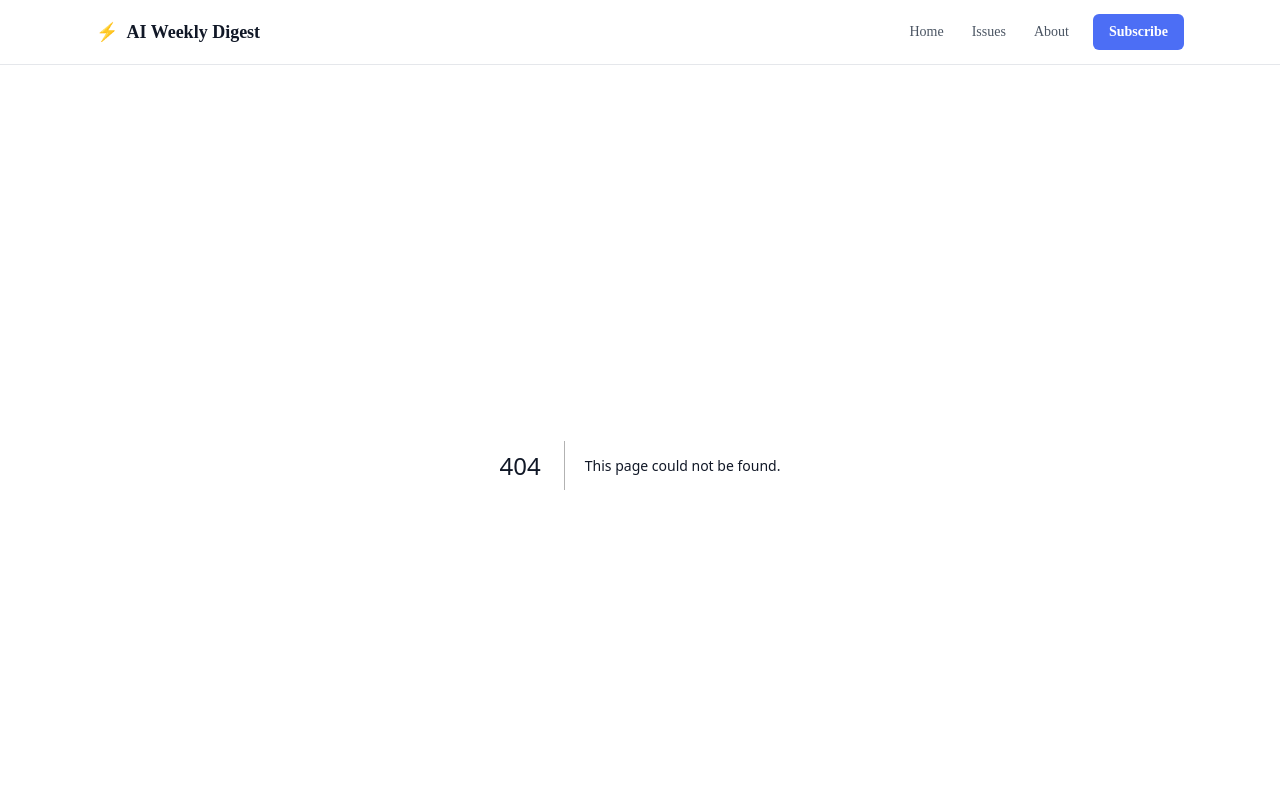
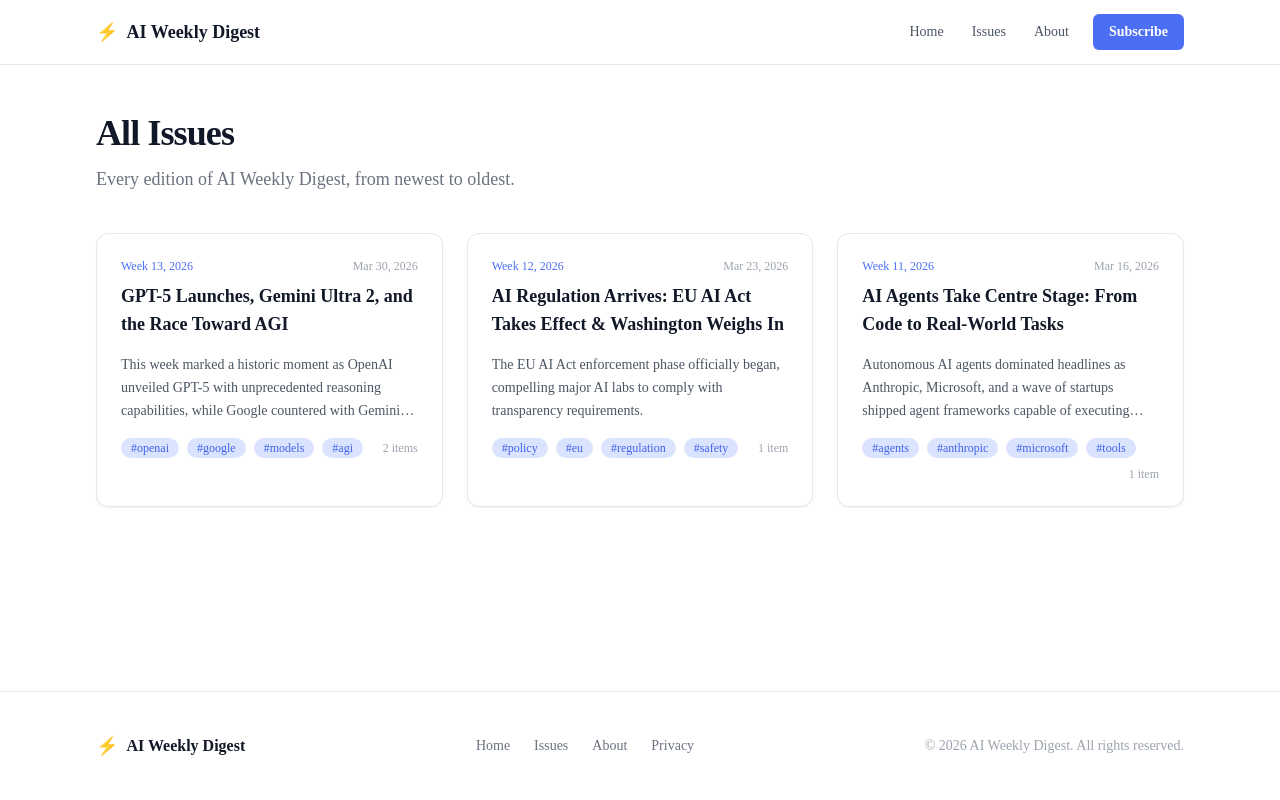
Before and after one commit to gsdevelopmentromania-jpg/ai-weekly-digest-test, a Next.js app: page /digest in a window 1280 px wide. Before the commit this address had no page. Shown: the top 800 px of the page. Built offline with nearby package versions, Linux system fonts and the light colour scheme.

Commit message:
feat: add digest listing page (/digest)

```diff
--- /dev/null
+++ b/app/digest/page.tsx
@@ -0,0 +1,113 @@
+import type { Metadata } from 'next';
+import { DigestCard } from '@/components/DigestCard';
+import type { DigestIssue } from '@/types';
+
+export const metadata: Metadata = {
+  title: 'All Issues',
+  description: 'Browse all editions of AI Weekly Digest — your weekly AI newsletter.',
+};
+
+/** Mock data — replace with Supabase query once data layer is wired */
+const allIssues: DigestIssue[] = [
+  {
+    id: '3',
+    slug: 'week-13-2026',
+    title: 'GPT-5 Launches, Gemini Ultra 2, and the Race Toward AGI',
+    weekLabel: 'Week 13, 2026',
+    publishedAt: '2026-03-30T00:00:00Z',
+    summary:
+      'This week marked a historic moment as OpenAI unveiled GPT-5 with unprecedented reasoning capabilities, while Google countered with Gemini Ultra 2.',
+    tags: ['openai', 'google', 'models', 'agi'],
+    items: [
+      {
+        id: 'i1',
+        title: 'OpenAI Unveils GPT-5',
+        url: 'https://openai.com',
+        source: 'OpenAI Blog',
+        summary: 'GPT-5 demonstrates breakthrough performance on reasoning benchmarks.',
+        category: 'product',
+        publishedAt: '2026-03-28T00:00:00Z',
+      },
+      {
+        id: 'i2',
+        title: 'Google DeepMind Releases Gemini Ultra 2',
+        url: 'https://deepmind.google',
+        source: 'DeepMind',
+        summary: "Google's latest flagship model rivals GPT-5 on multimodal tasks.",
+        category: 'product',
+        publishedAt: '2026-03-29T00:00:00Z',
+      },
+    ],
+  },
+  {
+    id: '2',
+    slug: 'week-12-2026',
+    title: 'AI Regulation Arrives: EU AI Act Takes Effect & Washington Weighs In',
+    weekLabel: 'Week 12, 2026',
+    publishedAt: '2026-03-23T00:00:00Z',
+    summary:
+      'The EU AI Act enforcement phase officially began, compelling major AI labs to comply with transparency requirements.',
+    tags: ['policy', 'eu', 'regulation', 'safety'],
+    items: [
+      {
+        id: 'i3',
+        title: 'EU AI Act Enforcement Begins',
+        url: 'https://ec.europa.eu',
+        source: 'European Commission',
+        summary: 'The landmark regulation enters enforcement, setting global standards.',
+        category: 'policy',
+        publishedAt: '2026-03-21T00:00:00Z',
+      },
+    ],
+  },
+  {
+    id: '1',
+    slug: 'week-11-2026',
+    title: 'AI Agents Take Centre Stage: From Code to Real-World Tasks',
+    weekLabel: 'Week 11, 2026',
+    publishedAt: '2026-03-16T00:00:00Z',
+    summary:
+      'Autonomous AI agents dominated headlines as Anthropic, Microsoft, and a wave of startups shipped agent frameworks capable of executing multi-step real-world workflows.',
+    tags: ['agents', 'anthropic', 'microsoft', 'tools'],
+    items: [
+      {
+        id: 'i4',
+        title: 'Anthropic Launches Claude Agents Platform',
+        url: 'https://anthropic.com',
+        source: 'Anthropic',
+        summary: 'Claude can now autonomously execute long-horizon software engineering tasks.',
+        category: 'product',
+        publishedAt: '2026-03-14T00:00:00Z',
+      },
+    ],
+  },
+];
+
+export default function DigestListPage(): React.JSX.Element {
+  return (
+    <div className="mx-auto max-w-6xl px-4 py-12 sm:px-6 lg:px-8">
+      {/* Page header */}
+      <div className="mb-10">
+        <h1 className="text-3xl font-extrabold tracking-tight text-gray-900 dark:text-white sm:text-4xl">
+          All Issues
+        </h1>
+        <p className="mt-3 text-lg text-gray-500 dark:text-gray-400">
+          Every edition of AI Weekly Digest, from newest to oldest.
+        </p>
+      </div>
+
+      {/* Issue grid */}
+      {allIssues.length === 0 ? (
+        <p className="text-center text-gray-500 dark:text-gray-400">
+          No issues published yet. Check back soon!
+        </p>
+      ) : (
+        <div className="grid grid-cols-1 gap-6 md:grid-cols-2 lg:grid-cols-3">
+          {allIssues.map((issue) => (
+            <DigestCard key={issue.id} issue={issue} />
+          ))}
+        </div>
+      )}
+    </div>
+  );
+}
```
